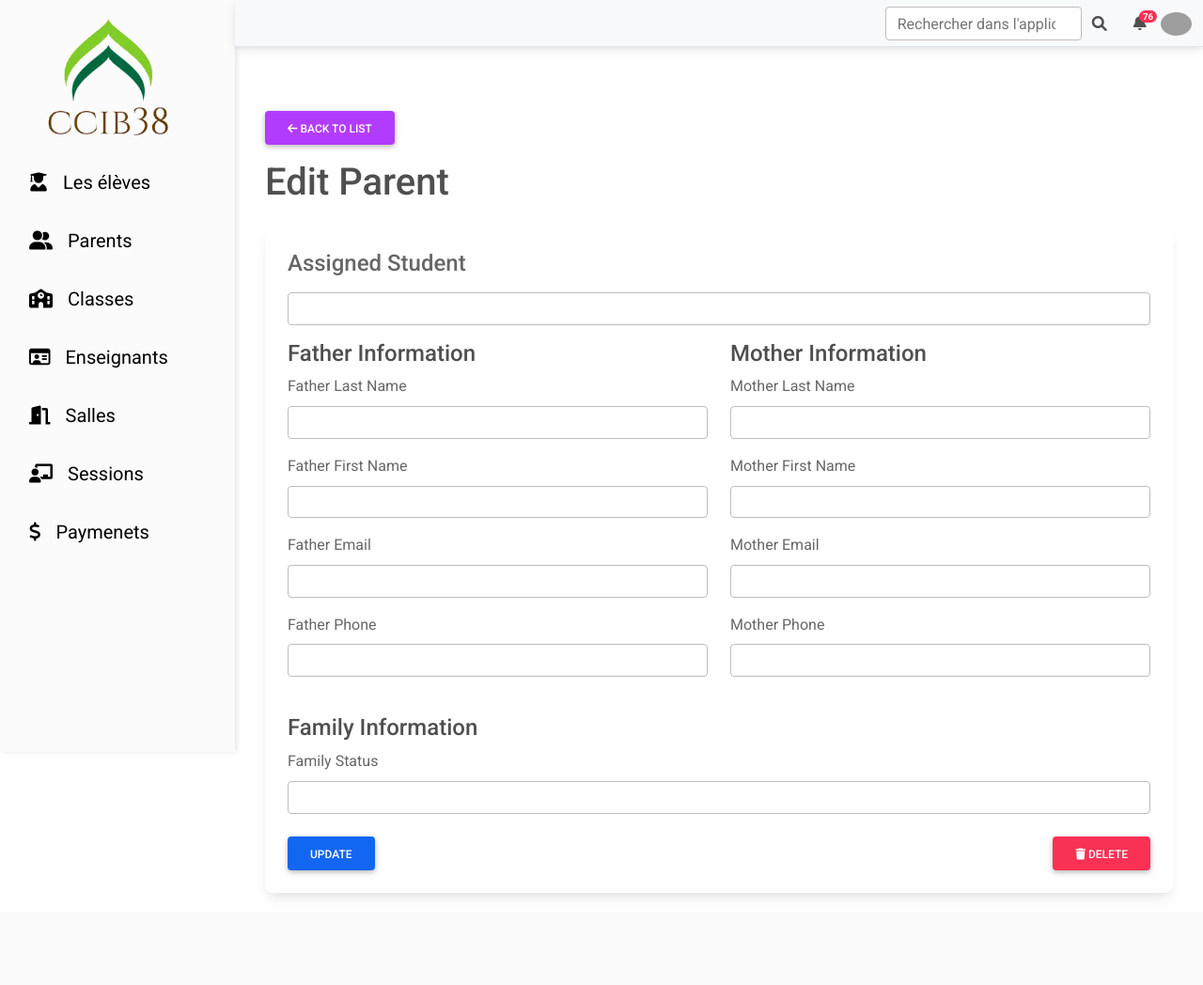
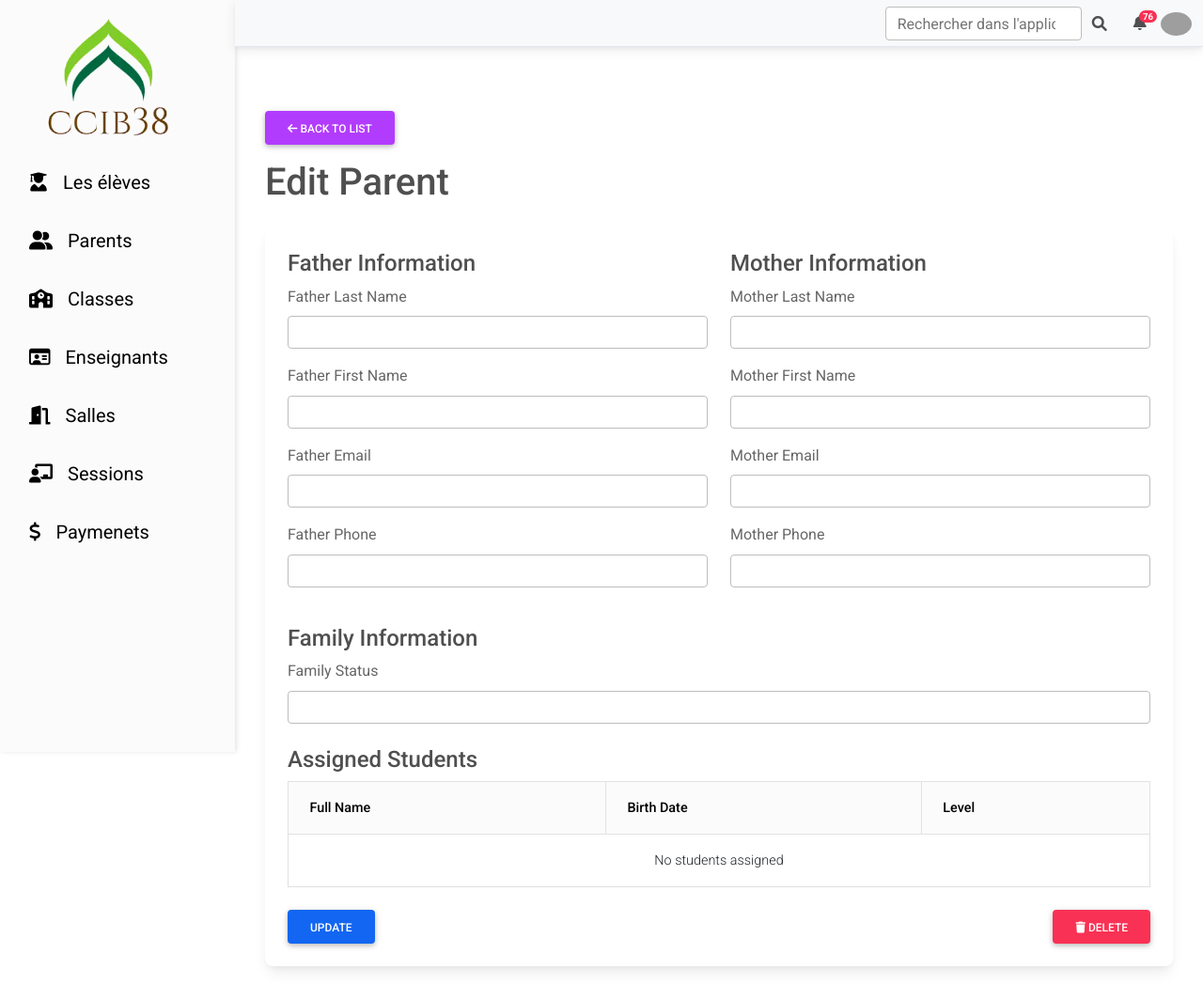
Before and after one commit to IssamLammri/ccib38scholle, a Symfony app: template templates/parent_entity/edit.html.twig in a window 1280 px wide. Shown: the whole page at 94% size. Before the commit the page ends 953 px from the top, so only its background shows below. Run offline with Twig, Linux system fonts and the light colour scheme; the template is opened without the code that fills it, so the values that code supplies are empty; form fields are guessed from the names that the template uses; some libraries are stand-ins or nearby versions; grey boxes are pictures that could not be loaded.

Commit message:
correction show and edit parent

```diff
--- a/src/Form/ParentEntityType.php
+++ b/src/Form/ParentEntityType.php
@@ -56,8 +56,7 @@ class ParentEntityType extends AbstractType
                     'Divorced' => 'divorced',
                 ],
                 'placeholder' => 'Select family status'
-            ])
-        ;
+            ]);
     }
 
     public function configureOptions(OptionsResolver $resolver): void
--- a/templates/parent_entity/edit.html.twig
+++ b/templates/parent_entity/edit.html.twig
@@ -17,13 +17,6 @@
         <div class="card p-4">
             {{ form_start(form) }}
 
-            <div class="row">
-                <!-- Assigned Student -->
-                <div class="form-group mb-3">
-                    <h4> {{ form_label(form.student, 'Assigned Student') }}</h4>
-                    {{ form_widget(form.student, {'attr': {'class': 'form-control'}}) }}
-                </div>
-            </div>
             <div class="row">
                 <!-- Partie Père à gauche -->
                 <div class="col-md-6">
@@ -77,6 +70,33 @@
                 </div>
             </div>
 
+            <!-- Bouton pour afficher/masquer la section des enfants -->
+            <div class="mt-4">
+                <h4>Assigned Students</h4>
+                <table class="table table-bordered table-hover">
+                    <thead class="table-light">
+                    <tr>
+                        <th>Full Name</th>
+                        <th>Birth Date</th>
+                        <th>Level</th>
+                    </tr>
+                    </thead>
+                    <tbody>
+                    {% for student in parent_entity.getStudents  %}
+                        <tr>
+                            <td>{{ student.lastName }} {{ student.firstName }}</td>
+                            <td>{{ student.birthDate ? student.birthDate|date('d-m-Y') : 'Not available' }}</td>
+                            <td>{{ student.level ?? 'Not available' }}</td>
+                        </tr>
+                    {% else %}
+                        <tr>
+                            <td colspan="3" class="text-center">No students assigned</td>
+                        </tr>
+                    {% endfor %}
+                    </tbody>
+                </table>
+            </div>
+
             <!-- Bouton de mise à jour -->
             <div class="d-flex justify-content-between mt-4">
                 <button class="btn btn-primary">{{ button_label|default('Update') }}</button>
```
